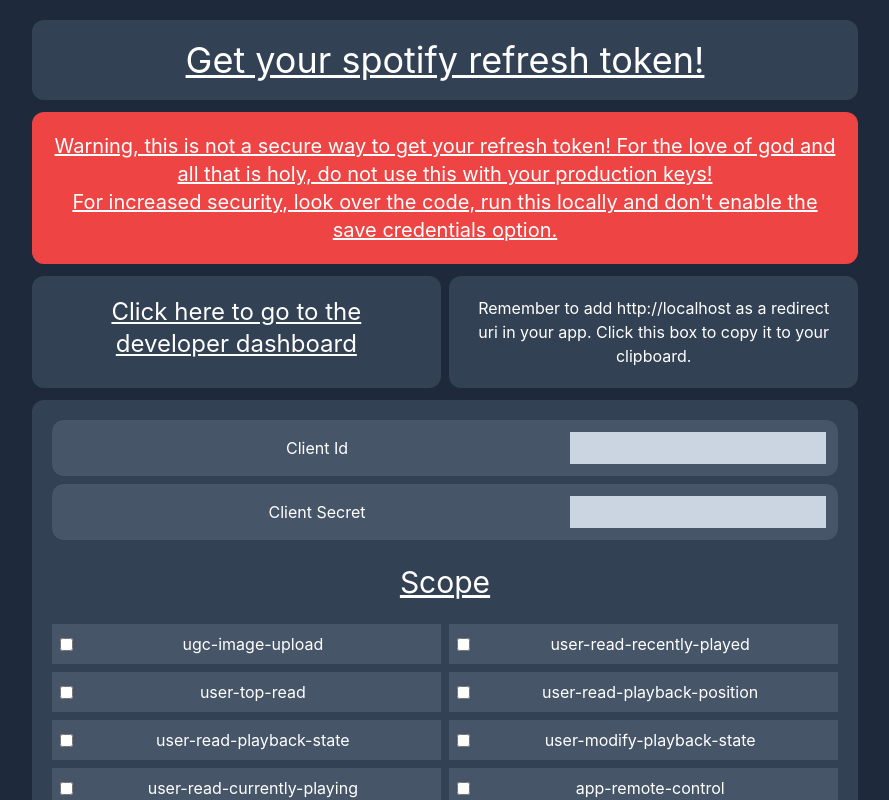
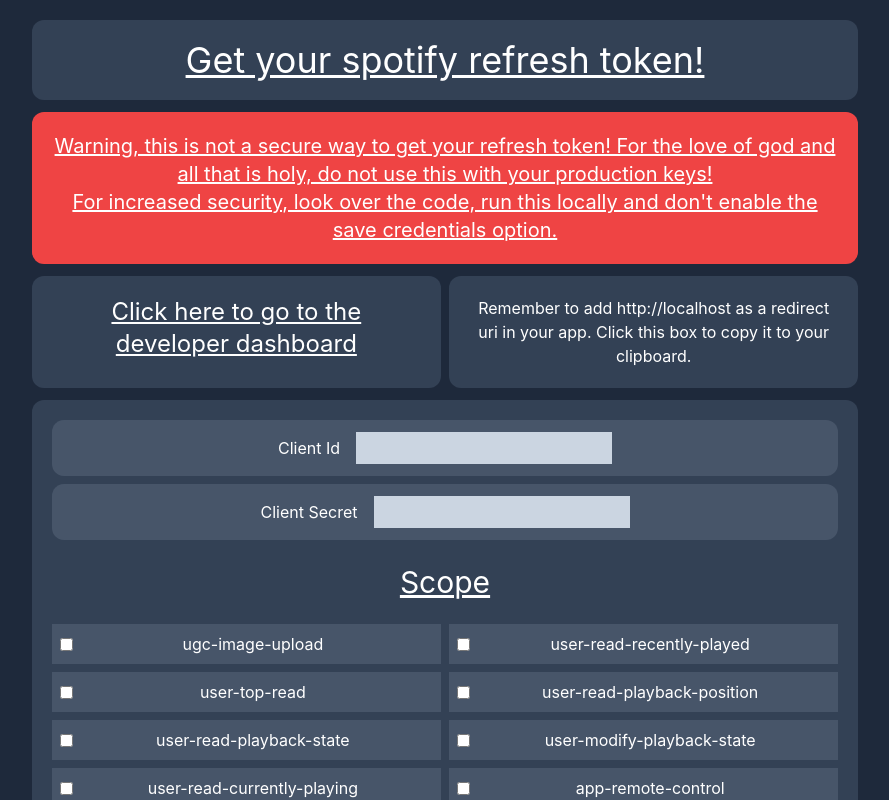
Before and after one commit to alecchendev/spotify-refresh-token, a React (Vite) app: page / in a window 1280 px wide. Shown: the top 800 px of the page, without its empty margins (195-1084 px from the left). Built offline with nearby package versions, Linux system fonts and the light colour scheme.

Commit message:
style: changed the position of the client info input boxes + labels

```diff
--- a/src/App.jsx
+++ b/src/App.jsx
@@ -309,20 +309,20 @@ const App = () => {
 
         <div className="bg-slate-700 rounded-xl p-5 text-center grid grid-cols-1 gap-3">
           <div className="grid grid-cols-1 gap-2">
-            <div className="bg-slate-600 rounded-xl p-3 text-center flex align-middle">
-              <div className="flex-1 m-auto">Client Id</div>
+            <div className="bg-slate-600 rounded-xl p-3 text-center align-middle">
+              <div className="inline mr-4">Client Id</div>
               <input
-                className="flex-initial bg-slate-300 text-black p-1"
+                className="bg-slate-300 text-black p-1 inline"
                 type="text"
                 name="clientId"
                 value={clientId}
                 onChange={clientIdChange}
               />
             </div>
-            <div className="bg-slate-600 rounded-xl p-3 text-center flex align-middle">
-              <div className="flex-1 m-auto">Client Secret</div>
+            <div className="bg-slate-600 rounded-xl p-3 text-center align-middle">
+              <div className="inline mr-4">Client Secret</div>
               <input
-                className="flex-initial bg-slate-300 text-black p-1"
+                className="bg-slate-300 text-black p-1 inline"
                 type="text"
                 name="clientSecret"
                 value={clientSecret}
```
